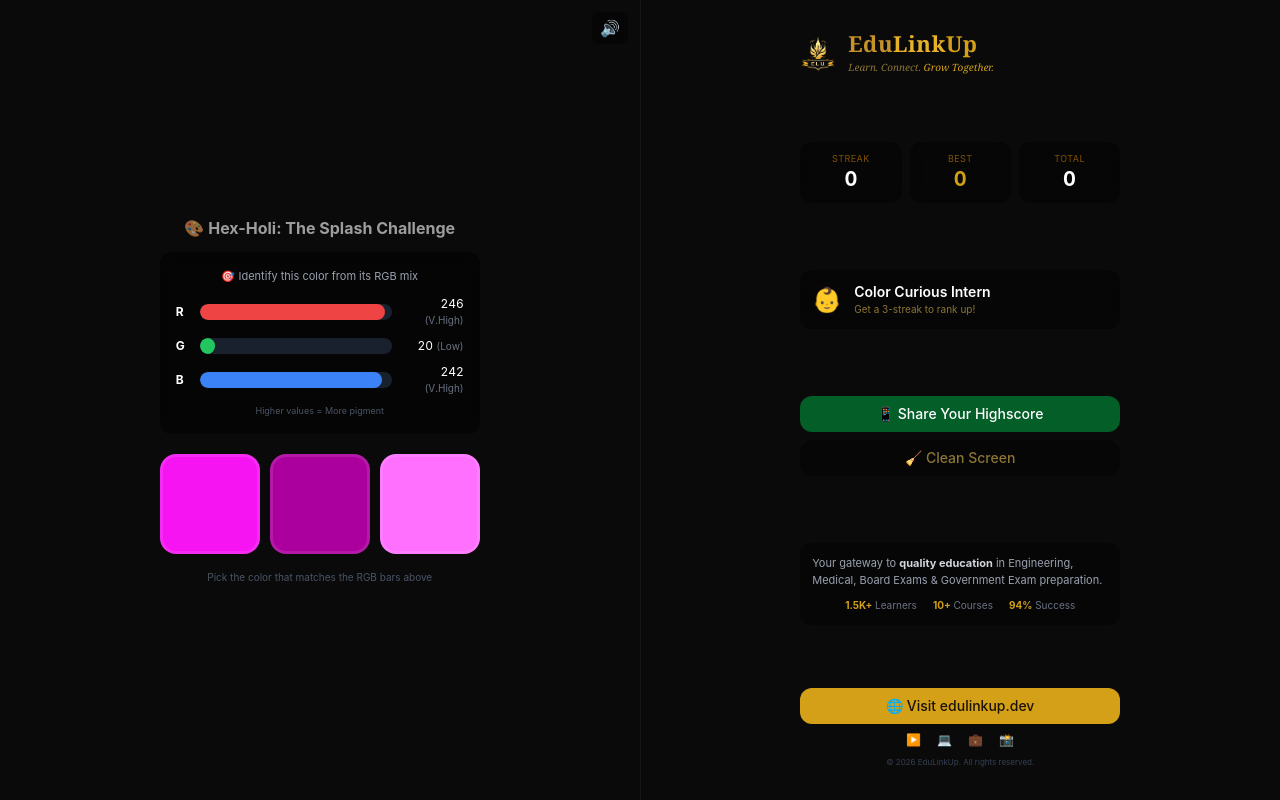
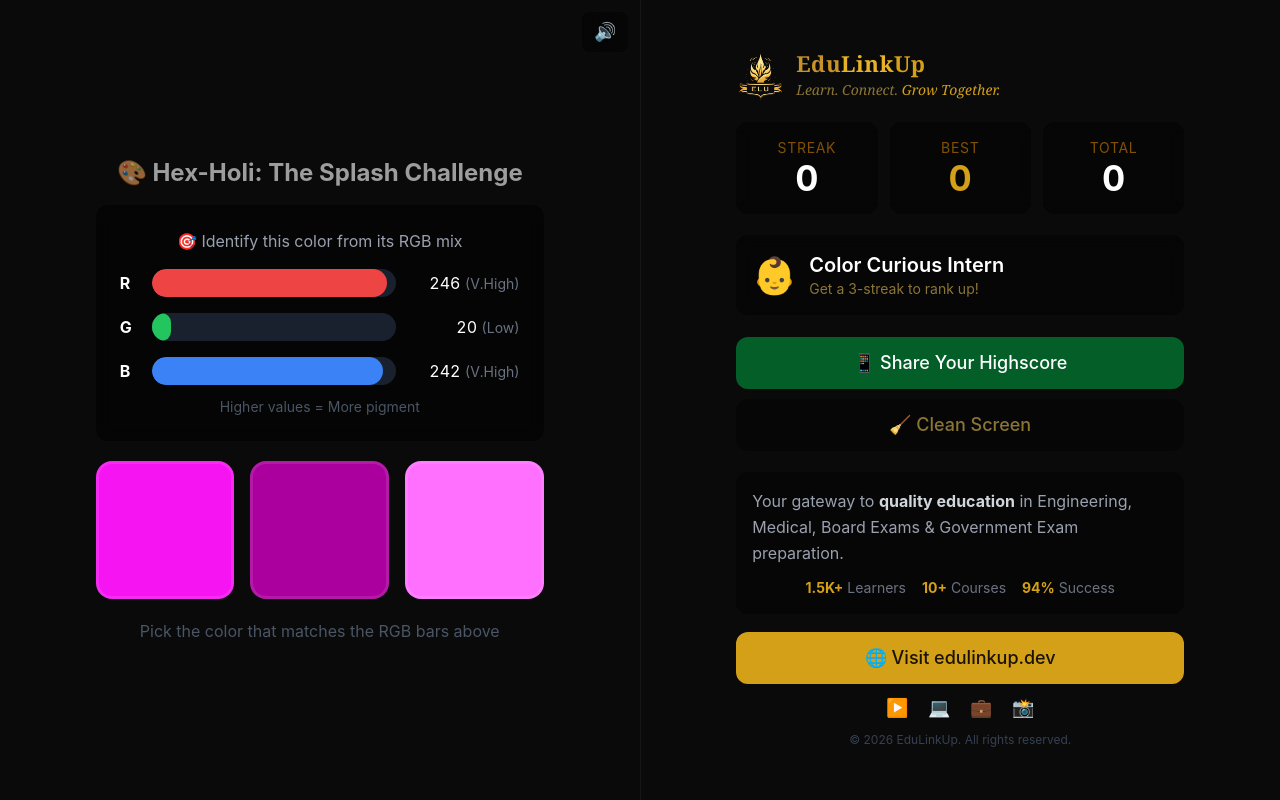
Before and after one commit to pkbros/hex-holi, a React (Vite) app: page / in a window 1280 px wide. Built offline with nearby package versions, Linux system fonts and the light colour scheme.

Commit message:
fix: bigger text on PC, scrollable mobile layout, OG splash image for WhatsApp

```diff
--- a/index.html
+++ b/index.html
@@ -16,11 +16,16 @@
     <meta property="og:description" content="Can you decode the Hex? Match color codes, build streaks, and splash your screen in digital Gulaal. A fun coding challenge by EduLinkUp." />
     <meta property="og:site_name" content="EduLinkUp" />
     <meta property="og:url" content="https://edulinkup.dev" />
+    <meta property="og:image" content="/og-image.png" />
+    <meta property="og:image:width" content="1200" />
+    <meta property="og:image:height" content="630" />
+    <meta property="og:image:type" content="image/png" />
 
     <!-- Twitter Card -->
     <meta name="twitter:card" content="summary_large_image" />
     <meta name="twitter:title" content="🎨 Hex-Holi: The Splash Challenge | EduLinkUp" />
     <meta name="twitter:description" content="Match Hex codes to colors. Build streaks. Brag on WhatsApp. A festive coding challenge by EduLinkUp." />
+    <meta name="twitter:image" content="/og-image.png" />
   </head>
   <body>
     <div id="app"></div>
--- a/package.json
+++ b/package.json
@@ -12,6 +12,7 @@
     "@types/react": "^19.2.14",
     "@types/react-dom": "^19.2.3",
     "@vitejs/plugin-react": "^5.1.4",
+    "sharp": "^0.34.5",
     "typescript": "~5.9.3",
     "vite": "^7.3.1"
   },
--- a/src/App.tsx
+++ b/src/App.tsx
@@ -70,21 +70,21 @@ function App() {
     <>
       <canvas ref={canvasRef} id="splat-canvas" />
 
-      <div className={`game-ui h-screen flex flex-col lg:flex-row overflow-hidden transition-[filter] duration-300 ${shaking ? 'screen-shake' : ''} ${greyWash ? 'grey-wash' : ''}`}>
+      <div className={`game-ui min-h-screen flex flex-col lg:flex-row lg:h-screen lg:overflow-hidden transition-[filter] duration-300 ${shaking ? 'screen-shake' : ''} ${greyWash ? 'grey-wash' : ''}`}>
 
         {/* ===== LEFT HALF: THE GAME ===== */}
-        <div className="flex-1 flex flex-col items-center justify-center p-4 lg:p-6 relative min-h-0">
+        <div className="flex-1 flex flex-col items-center justify-center p-6 lg:p-10 relative lg:min-h-0">
           {/* Sound toggle */}
           <button
             onClick={() => setSoundEnabled(s => !s)}
-            className="absolute top-3 right-3 bg-black/40 backdrop-blur-sm rounded-lg px-2 py-1 text-white text-base hover:bg-black/60 transition-colors cursor-pointer z-20"
+            className="absolute top-3 right-3 bg-black/40 backdrop-blur-sm rounded-lg px-3 py-1.5 text-white text-lg hover:bg-black/60 transition-colors cursor-pointer z-20"
             title={soundEnabled ? 'Mute' : 'Unmute'}
           >
             {soundEnabled ? '🔊' : '🔇'}
           </button>
 
-          <div className="w-full max-w-xs mx-auto flex flex-col items-center">
-            <h1 className="text-white text-sm lg:text-base font-bold opacity-60 mb-3">
+          <div className="w-full max-w-sm lg:max-w-md mx-auto flex flex-col items-center">
+            <h1 className="text-white text-lg lg:text-2xl font-bold opacity-60 mb-4">
               🎨 Hex-Holi: The Splash Challenge
             </h1>
 
@@ -96,16 +96,16 @@ function App() {
                 animate={{ opacity: 1, y: 0 }}
                 exit={{ opacity: 0, y: -10 }}
                 transition={{ duration: 0.25 }}
-                className="w-full bg-black/50 backdrop-blur-sm rounded-xl p-4 mb-5"
+                className="w-full bg-black/50 backdrop-blur-sm rounded-xl p-5 lg:p-6 mb-5"
               >
-                <p className="text-gray-400 text-[11px] mb-3 text-center">
+                <p className="text-gray-400 text-sm lg:text-base mb-4 text-center">
                   🎯 Identify this color from its RGB mix
                 </p>
-                <div className="space-y-2.5">
+                <div className="space-y-3 lg:space-y-4">
                   {channels.map(ch => (
-                    <div key={ch.label} className="flex items-center gap-2">
-                      <span className="text-white text-xs font-bold w-4 shrink-0">{ch.label}</span>
-                      <div className="flex-1 h-4 bg-gray-800/80 rounded-full overflow-hidden">
+                    <div key={ch.label} className="flex items-center gap-3">
+                      <span className="text-white text-sm lg:text-base font-bold w-5 shrink-0">{ch.label}</span>
+                      <div className="flex-1 h-5 lg:h-7 bg-gray-800/80 rounded-full overflow-hidden">
                         <motion.div
                           initial={{ width: 0 }}
                           animate={{ width: `${(ch.value / 255) * 100}%` }}
@@ -114,18 +114,18 @@ function App() {
                           style={{ backgroundColor: ch.color }}
                         />
                       </div>
-                      <span className="text-white text-xs w-16 text-right tabular-nums shrink-0">
-                        {ch.value} <span className="text-gray-500 text-[10px]">({describeChannel(ch.value)})</span>
+                      <span className="text-white text-sm lg:text-base w-20 lg:w-28 text-right tabular-nums shrink-0">
+                        {ch.value} <span className="text-gray-500 text-xs lg:text-sm">({describeChannel(ch.value)})</span>
                       </span>
                     </div>
                   ))}
                 </div>
-                <p className="text-gray-600 text-[9px] mt-2 text-center">Higher values = More pigment</p>
+                <p className="text-gray-600 text-xs lg:text-sm mt-3 text-center">Higher values = More pigment</p>
               </motion.div>
             </AnimatePresence>
 
             {/* ── 3 Color Options (horizontal) ── */}
-            <div className="grid grid-cols-3 gap-2.5 w-full mb-4">
+            <div className="grid grid-cols-3 gap-3 lg:gap-4 w-full mb-5">
               {game.options.map((hex, i) => {
                 const isSelected = selectedHex?.toUpperCase() === hex.toUpperCase()
                 const isCorrect = hex.toUpperCase() === game.currentHex.toUpperCase()
@@ -146,40 +146,40 @@ function App() {
                     style={{ backgroundColor: hex }}
                   >
                     {showCorrect && (
-                      <motion.span initial={{ scale: 0 }} animate={{ scale: 1 }} className="text-3xl" style={{ textShadow: '0 2px 8px rgba(0,0,0,0.9)' }}>✓</motion.span>
+                      <motion.span initial={{ scale: 0 }} animate={{ scale: 1 }} className="text-4xl lg:text-5xl" style={{ textShadow: '0 2px 8px rgba(0,0,0,0.9)' }}>✓</motion.span>
                     )}
                     {showWrong && (
-                      <motion.span initial={{ scale: 0 }} animate={{ scale: 1 }} className="text-3xl" style={{ textShadow: '0 2px 8px rgba(0,0,0,0.9)' }}>✗</motion.span>
+                      <motion.span initial={{ scale: 0 }} animate={{ scale: 1 }} className="text-4xl lg:text-5xl" style={{ textShadow: '0 2px 8px rgba(0,0,0,0.9)' }}>✗</motion.span>
                     )}
                   </motion.button>
                 )
               })}
             </div>
 
-            <p className="text-gray-600 text-[10px]">Pick the color that matches the RGB bars above</p>
+            <p className="text-gray-600 text-sm lg:text-base">Pick the color that matches the RGB bars above</p>
           </div>
         </div>
 
         {/* ===== RIGHT HALF: STATS + EDULINKUP ===== */}
-        <div className="flex-1 flex flex-col items-center justify-center p-4 lg:p-6 relative min-h-0 border-l border-white/5">
+        <div className="flex-1 flex flex-col items-center justify-center p-6 lg:p-10 relative lg:min-h-0 border-t lg:border-t-0 lg:border-l border-white/5">
 
-          <div className="w-full max-w-xs mx-auto flex flex-col h-full justify-between py-2">
+          <div className="w-full max-w-sm lg:max-w-md mx-auto flex flex-col lg:h-full lg:justify-between py-3">
 
             {/* EduLinkUp branding */}
             <a
               href="https://edulinkup.dev"
               target="_blank"
               rel="noopener noreferrer"
-              className="flex items-center gap-3 group mb-4"
+              className="flex items-center gap-3 group mb-5"
             >
               <img
                 src="/edulinkup-logo.png"
                 alt="EduLinkUp"
-                className="h-9 w-9 rounded-md object-contain"
+                className="h-10 w-10 lg:h-12 lg:w-12 rounded-md object-contain"
               />
               <div>
                 <EduLinkUpLogo size="md" />
-                <p className="text-[10px] mt-0.5 group-hover:text-amber-400 transition-colors"
+                <p className="text-xs lg:text-sm mt-0.5 group-hover:text-amber-400 transition-colors"
                    style={{ color: '#8B7535', fontFamily: "'Georgia', serif", fontStyle: 'italic' }}>
                   Learn. Connect. <span style={{ color: '#D4A017' }}>Grow Together.</span>
                 </p>
@@ -187,27 +187,27 @@ function App() {
             </a>
 
             {/* Score cards */}
-            <div className="grid grid-cols-3 gap-2 mb-4">
-              <div className="bg-black/40 backdrop-blur-sm rounded-xl p-2.5 text-center">
-                <div className="text-amber-500/50 text-[9px] uppercase tracking-wider">Streak</div>
-                <div className="text-xl font-bold text-white tabular-nums">{game.currentStreak}</div>
+            <div className="grid grid-cols-3 gap-3 mb-5">
+              <div className="bg-black/40 backdrop-blur-sm rounded-xl p-3 lg:p-4 text-center">
+                <div className="text-amber-500/50 text-xs lg:text-sm uppercase tracking-wider">Streak</div>
+                <div className="text-2xl lg:text-4xl font-bold text-white tabular-nums">{game.currentStreak}</div>
               </div>
-              <div className="bg-black/40 backdrop-blur-sm rounded-xl p-2.5 text-center">
-                <div className="text-amber-500/50 text-[9px] uppercase tracking-wider">Best</div>
-                <div className="text-xl font-bold tabular-nums" style={{ color: '#D4A017' }}>{game.bestStreak}</div>
+              <div className="bg-black/40 backdrop-blur-sm rounded-xl p-3 lg:p-4 text-center">
+                <div className="text-amber-500/50 text-xs lg:text-sm uppercase tracking-wider">Best</div>
+                <div className="text-2xl lg:text-4xl font-bold tabular-nums" style={{ color: '#D4A017' }}>{game.bestStreak}</div>
               </div>
-              <div className="bg-black/40 backdrop-blur-sm rounded-xl p-2.5 text-center">
-                <div className="text-amber-500/50 text-[9px] uppercase tracking-wider">Total</div>
-                <div className="text-xl font-bold text-white tabular-nums">{game.totalCorrect}</div>
+              <div className="bg-black/40 backdrop-blur-sm rounded-xl p-3 lg:p-4 text-center">
+                <div className="text-amber-500/50 text-xs lg:text-sm uppercase tracking-wider">Total</div>
+                <div className="text-2xl lg:text-4xl font-bold text-white tabular-nums">{game.totalCorrect}</div>
               </div>
             </div>
 
             {/* Rank */}
-            <div className="bg-black/40 backdrop-blur-sm rounded-xl p-3 flex items-center gap-3 mb-4">
-              <span className="text-2xl">{rank.emoji}</span>
+            <div className="bg-black/40 backdrop-blur-sm rounded-xl p-4 flex items-center gap-3 mb-5">
+              <span className="text-3xl lg:text-4xl">{rank.emoji}</span>
               <div className="flex-1">
-                <div className="text-white text-sm font-semibold">{rank.title}</div>
-                <div className="text-[10px]" style={{ color: '#8B7535' }}>
+                <div className="text-white text-base lg:text-xl font-semibold">{rank.title}</div>
+                <div className="text-xs lg:text-sm" style={{ color: '#8B7535' }}>
                   {game.bestStreak < 3 ? 'Get a 3-streak to rank up!' :
                    game.bestStreak < 6 ? 'Reach 6 for next rank!' :
                    game.bestStreak < 10 ? 'Reach 10 for next rank!' :
@@ -220,16 +220,16 @@ function App() {
             </div>
 
             {/* Action buttons */}
-            <div className="space-y-2 mb-4">
+            <div className="space-y-2.5 mb-5">
               <button
                 onClick={handleBrag}
-                className="w-full bg-green-700/70 hover:bg-green-600 text-white px-3 py-2 rounded-xl text-sm font-medium transition-colors cursor-pointer"
+                className="w-full bg-green-700/70 hover:bg-green-600 text-white px-4 py-3 rounded-xl text-base lg:text-lg font-medium transition-colors cursor-pointer"
               >
                 📱 Share Your Highscore
               </button>
               <button
                 onClick={handleClean}
-                className="w-full bg-black/30 hover:bg-black/50 px-3 py-2 rounded-xl text-sm font-medium transition-colors cursor-pointer"
+                className="w-full bg-black/30 hover:bg-black/50 px-4 py-3 rounded-xl text-base lg:text-lg font-medium transition-colors cursor-pointer"
                 style={{ color: '#8B7535' }}
               >
                 🧹 Clean Screen
@@ -237,11 +237,11 @@ function App() {
             </div>
 
             {/* About */}
-            <div className="bg-black/30 backdrop-blur-sm rounded-xl p-3 mb-3">
-              <p className="text-gray-400 text-[11px] leading-relaxed mb-2">
+            <div className="bg-black/30 backdrop-blur-sm rounded-xl p-4 mb-4">
+              <p className="text-gray-400 text-sm lg:text-base leading-relaxed mb-3">
                 Your gateway to <strong className="text-gray-300">quality education</strong> in Engineering, Medical, Board Exams & Government Exam preparation.
               </p>
-              <div className="flex gap-4 justify-center text-[10px]">
+              <div className="flex gap-4 justify-center text-xs lg:text-sm">
                 <span><strong style={{ color: '#D4A017' }}>1.5K+</strong> <span className="text-gray-500">Learners</span></span>
                 <span><strong style={{ color: '#D4A017' }}>10+</strong> <span className="text-gray-500">Courses</span></span>
                 <span><strong style={{ color: '#D4A017' }}>94%</strong> <span className="text-gray-500">Success</span></span>
@@ -249,17 +249,17 @@ function App() {
             </div>
 
             {/* Footer: CTA + socials */}
-            <div className="flex flex-col items-center gap-2">
+            <div className="flex flex-col items-center gap-2.5">
               <a
                 href="https://edulinkup.dev"
                 target="_blank"
                 rel="noopener noreferrer"
-                className="block w-full text-center px-3 py-2 rounded-xl text-sm font-medium transition-colors cursor-pointer hover:opacity-90"
+                className="block w-full text-center px-4 py-3 rounded-xl text-base lg:text-lg font-medium transition-colors cursor-pointer hover:opacity-90"
                 style={{ backgroundColor: '#D4A017', color: '#1a1206' }}
               >
                 🌐 Visit edulinkup.dev
               </a>
-              <div className="flex gap-4">
+              <div className="flex gap-5">
                 {[
                   { href: 'http://www.youtube.com/@EduLinkUp', icon: '▶️', label: 'YouTube' },
                   { href: 'https://github.com/EduLinkUp', icon: '💻', label: 'GitHub' },
@@ -267,10 +267,10 @@ function App() {
                   { href: 'https://www.instagram.com/edulinkup.dev', icon: '📸', label: 'Instagram' },
                 ].map(s => (
                   <a key={s.label} href={s.href} target="_blank" rel="noopener noreferrer" title={s.label}
-                     className="text-gray-600 hover:text-amber-400 text-xs transition-colors">{s.icon}</a>
+                     className="text-gray-600 hover:text-amber-400 text-base lg:text-lg transition-colors">{s.icon}</a>
                 ))}
               </div>
-              <p className="text-gray-700 text-[8px]">© 2026 EduLinkUp. All rights reserved.</p>
+              <p className="text-gray-700 text-xs">© 2026 EduLinkUp. All rights reserved.</p>
             </div>
           </div>
         </div>
--- a/src/index.css
+++ b/src/index.css
@@ -3,10 +3,17 @@
 html, body, #app {
   margin: 0;
   padding: 0;
-  overflow: hidden;
   background: #0a0a0a;
-  height: 100vh;
-  height: 100dvh;
+  min-height: 100vh;
+  min-height: 100dvh;
+}
+
+@media (min-width: 1024px) {
+  html, body, #app {
+    overflow: hidden;
+    height: 100vh;
+    height: 100dvh;
+  }
 }
 
 #splat-canvas {
@@ -22,8 +29,16 @@ html, body, #app {
 .game-ui {
   position: relative;
   z-index: 10;
-  height: 100vh;
-  height: 100dvh;
+  min-height: 100vh;
+  min-height: 100dvh;
+}
+
+@media (min-width: 1024px) {
+  .game-ui {
+    height: 100vh;
+    height: 100dvh;
+    overflow: hidden;
+  }
 }
 
 @keyframes screen-shake {
```
Also changed, not shown: scripts/generate-og.mjs (added, +83 -0 lines), public/og-image.png (added), 1 other file (tests, documents, lock files or other folders).
